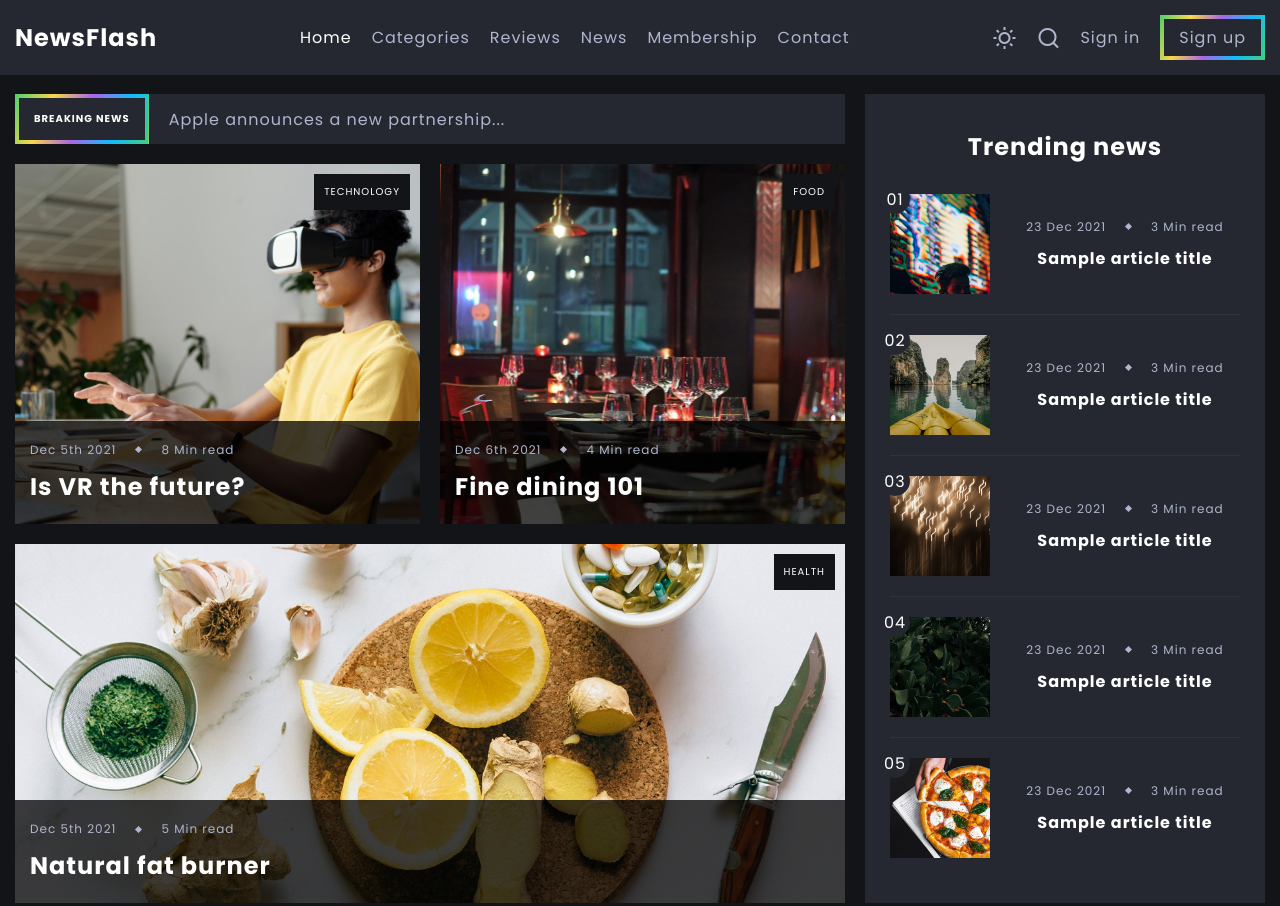
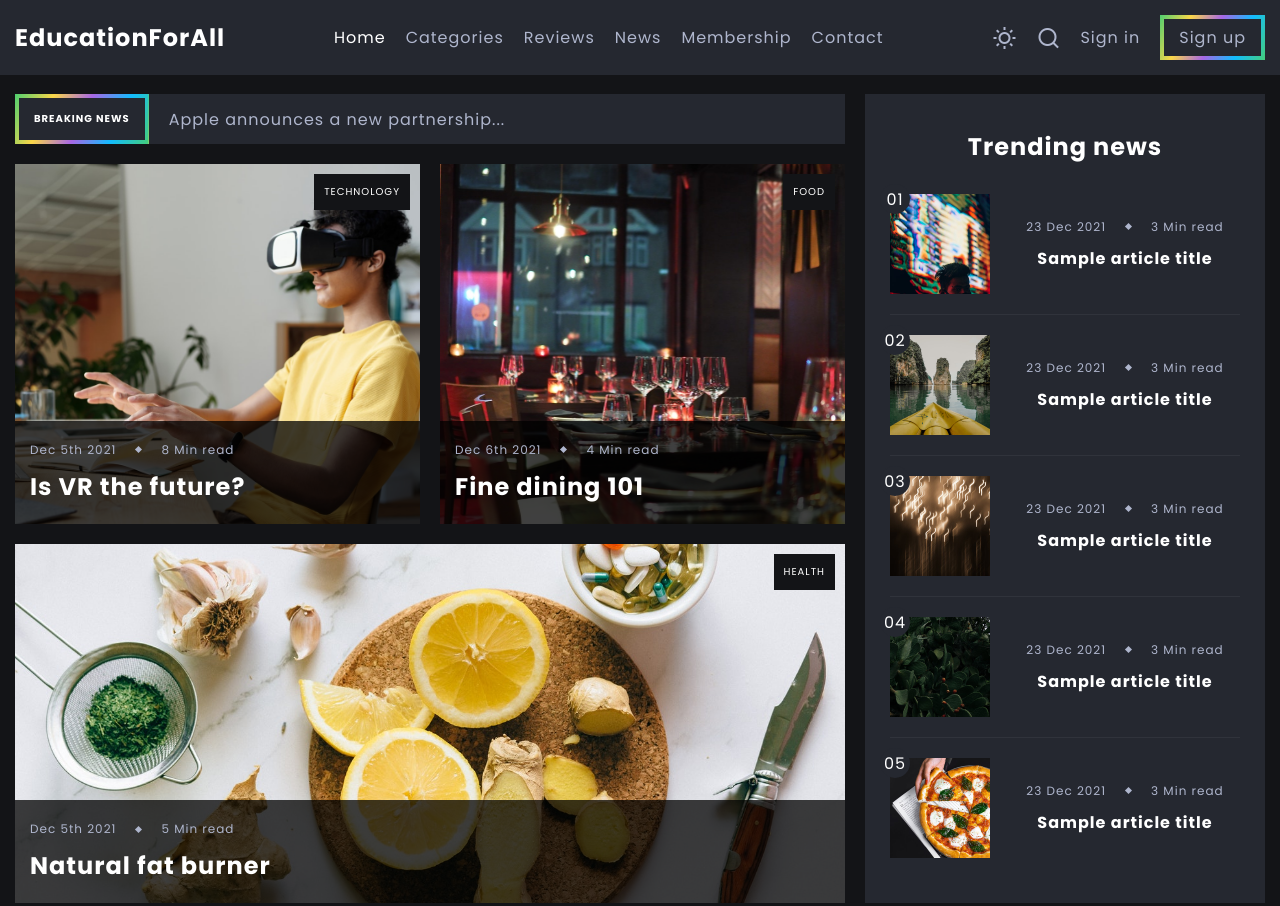
Before and after one commit to efaspeaks/efaspeaks.github.io, a plain HTML site: page index.html in a window 1280 px wide. Shown: the top 906 px of the page. Drawn offline with nearby package versions, Linux system fonts and the light colour scheme.

Commit message:
Updated website name

```diff
--- a/index.html
+++ b/index.html
@@ -3,7 +3,7 @@
     <meta charset="UTF-8">
     <meta http-equiv="X-UA-Compatible" content="IE=edge">
     <meta name="viewport" content="width=device-width, initial-scale=1.0">
-    <title>Completed - NewsFlash | Home</title>
+    <title>EducationForAll | Our Work</title>
     <!-- Favicon -->
     <link rel="icon" type="image/png" sizes="32x32" href="./assets/images/favicon.png">
     <!-- Remix icons -->
@@ -19,7 +19,7 @@
 
         <nav class="navbar container">
             <a href="./index.html">
-                <h2 class="logo">NewsFlash</h2>
+                <h2 class="logo">EducationForAll</h2>
             </a>
 
             <div class="menu" id="menu">
```
